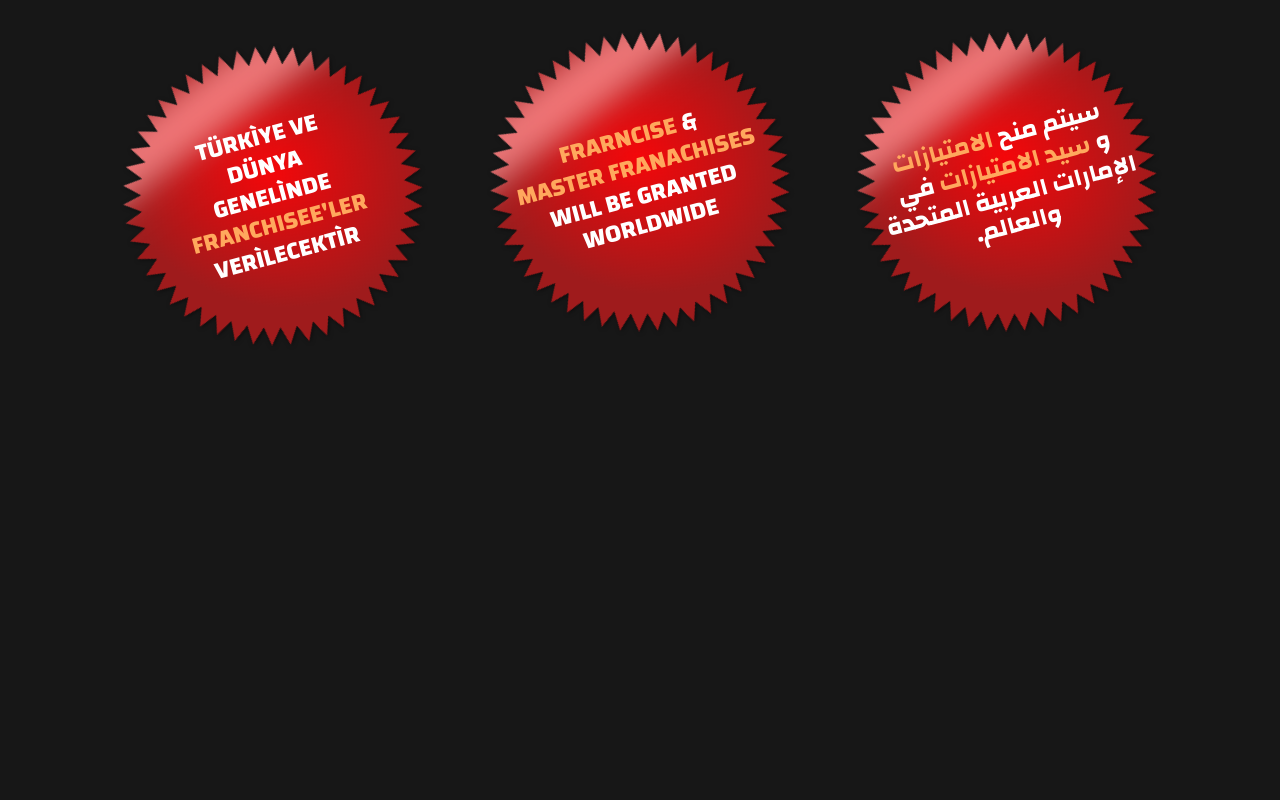
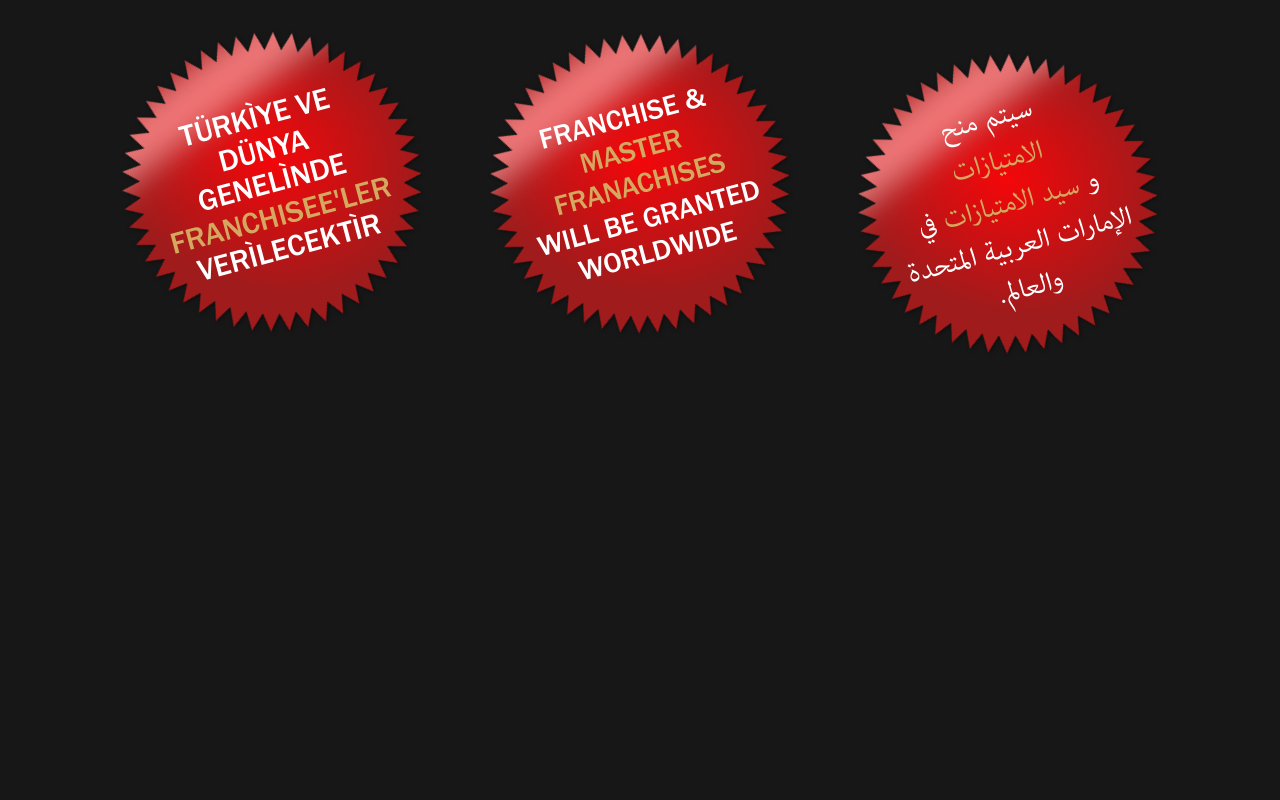
Before and after one commit to kayecandy/experiments, a PHP site: page / in a window 1280 px wide. Run offline with PHP 8.4, Linux system fonts and the light colour scheme.

Commit message:
[ribbon] - Modified fonts

```diff
--- a/ribbon/index.html
+++ b/ribbon/index.html
@@ -7,18 +7,16 @@
 
 	<link rel="stylesheet" type="text/css" href="./style.css">
 
-	<link href="https://fonts.googleapis.com/css?family=Changa:400,700&display=swap" rel="stylesheet">
-
 </head>
 <body>
 
-	<div class="cndce-shape">
+	<div class="cndce-shape turkish">
 		<div class="cndce-text">
 			<div class="cndce-rotate-container">
 				T&Uuml;RK&Igrave;YE VE<br>
 				D&Uuml;NYA<br>
 				GENEL&Igrave;NDE<br>
-				<span style="color: #ffa85d">FRANCHISEE'LER</span><br>
+				<span style="color: #d4a95f">FRANCHISEE'LER</span><br>
 				VER&Igrave;LECEKT&Igrave;R
 			</div>
 
@@ -28,11 +26,11 @@
 		</div>
 	</div>
 
-	<div class="cndce-shape">
+	<div class="cndce-shape english">
 		<div class="cndce-text">
 			<div class="cndce-rotate-container">
-				<span style="color: #ffa85d">FRARNCISE</span> &amp;<br>
-				<span style="color: #ffa85d">MASTER FRANACHISES</span><br>
+				FRANCHISE &amp;<br>
+				<span style="color: #d4a95f">MASTER <br> FRANACHISES</span><br>
 				WILL BE GRANTED<br>
 				WORLDWIDE
 			</div>
@@ -44,11 +42,12 @@
 	</div>
 
 
-	<div class="cndce-shape">
+	<div class="cndce-shape arabic">
 		<div class="cndce-text">
 			<div class="cndce-rotate-container" dir="rtl" lang="ar">
-				سيتم منح <span style="color: #ffa85d">الامتيازات</span><br>
-				و <span style="color: #ffa85d">سيد الامتيازات</span> في<br>
+				سيتم منح<br>
+				<span style="color: #d4a95f">الامتيازات</span><br>
+				و <span style="color: #d4a95f">سيد الامتيازات</span> في<br>
 				الإمارات العربية المتحدة<br>
 				والعالم.
 			</div>
--- a/ribbon/style.css
+++ b/ribbon/style.css
@@ -16,6 +16,16 @@
  *                                                                         *
  ***************************************************************************/
 
+@font-face{
+  font-family: 'Franklin Gothic Medium';
+  src: url('./assets/fonts/FranklinGothicMedium.TTF');
+}
+
+@font-face{
+  font-family: 'Adobe Arabic';
+  src: url('./assets/fonts/AdobeArabicRegular.otf');
+}
+
 
 body, html{
   height: 100%;
@@ -26,7 +36,7 @@
   text-align: center;
   background: #171717;
   color: rgba(0,0,0,.6);
-  font-family: 'Changa', sans-serif;
+  font-family: 'Franklin Gothic Medium', sans-serif;
   font-weight: bold;
 }
 
@@ -85,11 +95,29 @@
   color: white;
   position: relative;
   z-index: 10;
-  font-weight: bold;
+  font-weight: normal;
   font-size: 1.5rem;
   -webkit-animation: textScale 3s ease-in-out infinite;
      -moz-animation: textScale 3s ease-in-out infinite;
           animation: textScale 3s ease-in-out infinite;
+}
+
+.cndce-shape.turkish .cndce-text{
+  font-size: 1.85rem;
+  line-height: 110%;
+}
+
+
+.cndce-shape.english .cndce-text{
+  font-size: 1.73rem;
+  line-height: 120%;
+}
+
+
+.cndce-shape.arabic .cndce-text{
+  font-family: 'Adobe Arabic', serif;
+  font-size: 2.3rem;
+  line-height: 114%;
 }
 
 .cndce-shape .cndce-text .cndce-rotate-container{
```
Also changed, not shown: ribbon/assets/fonts/AdobeArabicRegular.otf (added), ribbon/assets/fonts/FranklinGothicMedium.TTF (added).
